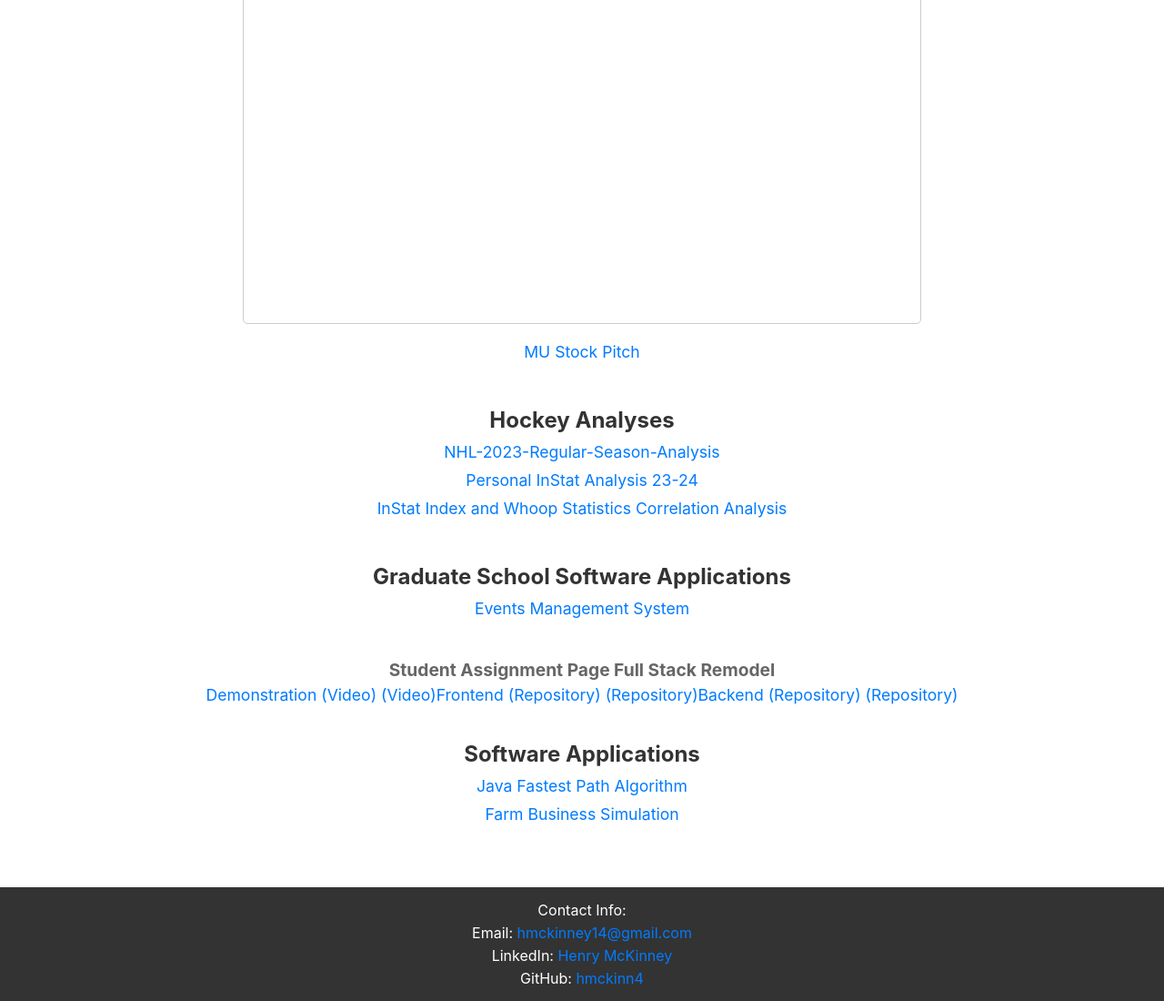
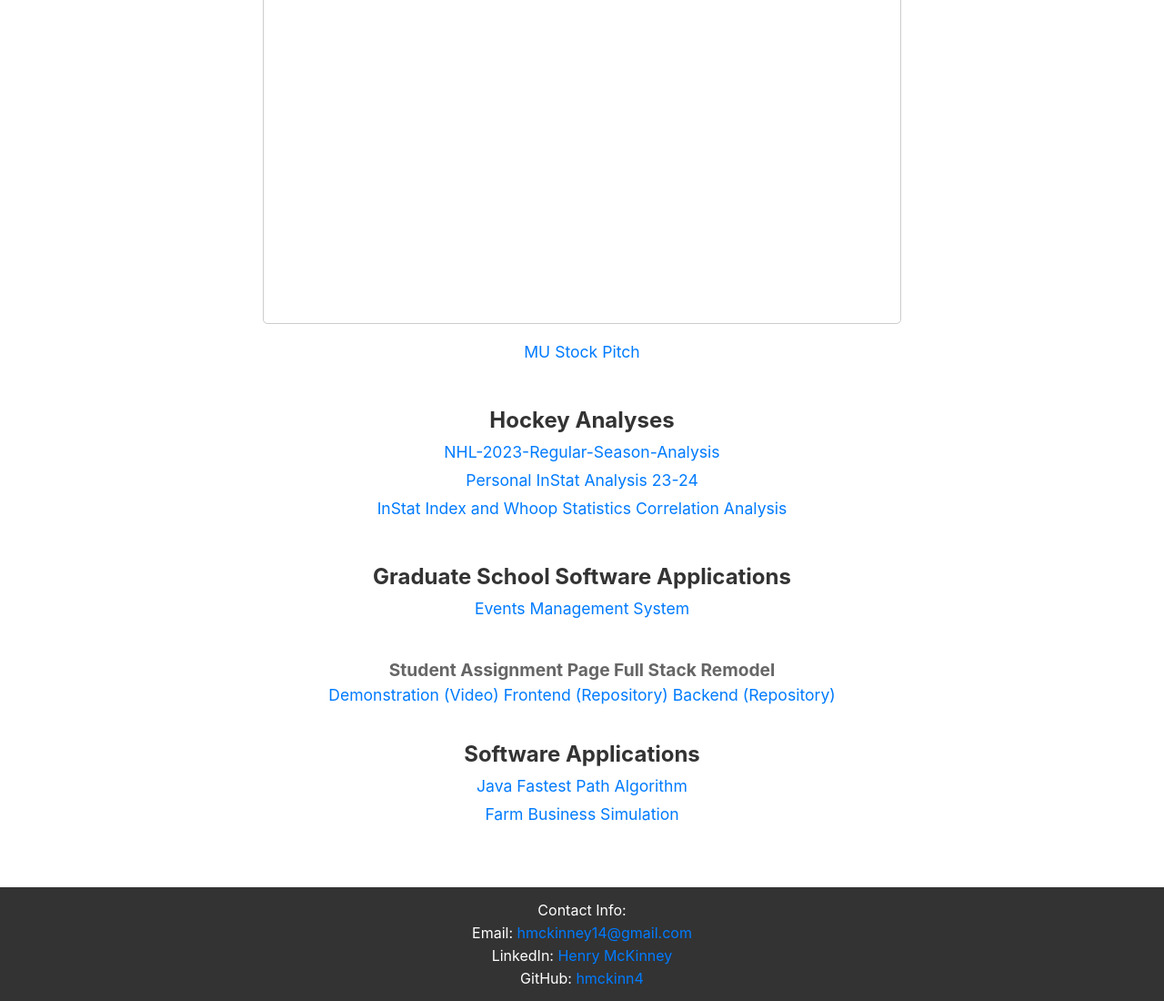
Before and after one commit to hmckinn4/my-portfolio, a React (Create React App) app: page /projects in a window 1280 px wide. Shown: the part 899-1999 px from the top of the page at 91% size. Built offline with nearby package versions, Linux system fonts and the light colour scheme.

Commit message:
Fixed double video and repository lines under grad software section

```diff
--- a/src/components/Projects.css
+++ b/src/components/Projects.css
@@ -51,7 +51,7 @@
 }
 
 .project-preview iframe {
-    width: 90%;
+    width: 700px; /* Set a fixed width for the iframe */
     height: 500px;
     margin-bottom: 20px;
     border: 1px solid #ccc;
@@ -59,11 +59,11 @@
 }
 
 .video-link::after {
-    content: ' (Video)';
+    content: ' ';
     color: #007bff;
 }
 
 .repo-link::after {
-    content: ' (Repository)';
+    content: ' ';
     color: #007bff;
 }
```
Lines whose indentation alone changed are shown as unchanged.
